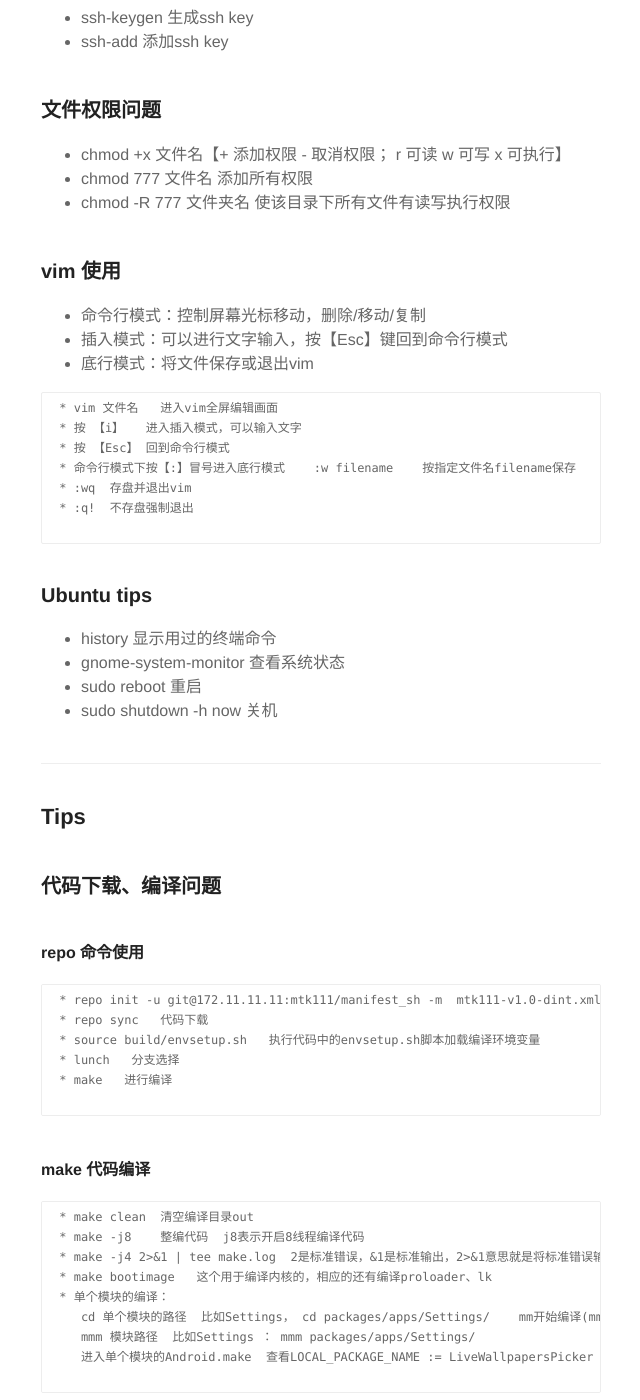
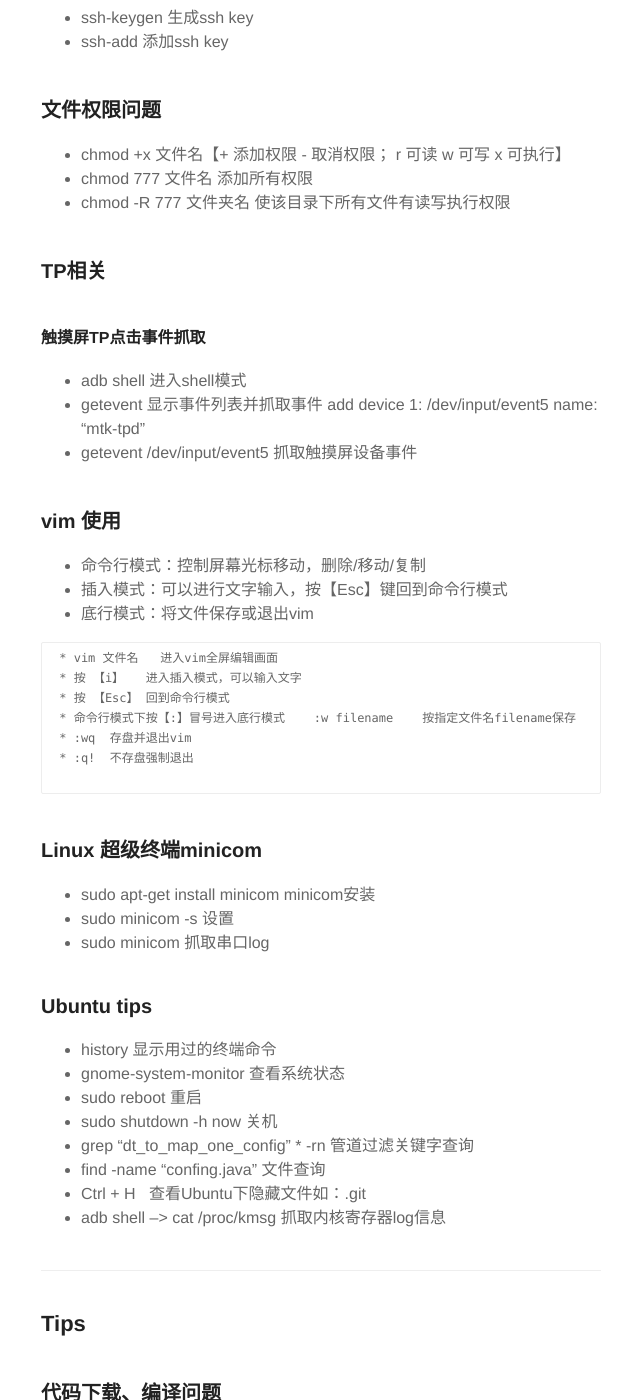
Before and after one commit to potatofly/potatofly.github.io, a Jekyll site: the page built from _posts/2016-10-21-note.md, in a window 1280 px wide and 1400 px high, scrolled down 2613 px. Shown: the whole window, without its empty margins (319-959 px from the left). Built offline with Jekyll 4.4.1, drawn with Linux system fonts in a browser that asks for light colours.

Commit message:
Update 2016-10-21-note.md

```diff
--- a/_posts/2016-10-21-note.md
+++ b/_posts/2016-10-21-note.md
@@ -100,6 +100,15 @@ description: 整理的一些常用工具及技巧
 * chmod 777 文件名 添加所有权限
 * chmod -R 777 文件夹名 使该目录下所有文件有读写执行权限
 
+### TP相关
+
+#### 触摸屏TP点击事件抓取
+* adb shell 进入shell模式
+* getevent 显示事件列表并抓取事件
+    add device 1: /dev/input/event5
+    name:     "mtk-tpd"
+* getevent /dev/input/event5  抓取触摸屏设备事件
+
 ### vim 使用
 * 命令行模式：控制屏幕光标移动，删除/移动/复制
 * 插入模式：可以进行文字输入，按【Esc】键回到命令行模式
@@ -113,11 +122,20 @@ description: 整理的一些常用工具及技巧
  * :q!  不存盘强制退出
  {% endhighlight %}
 
+### Linux 超级终端minicom
+* sudo apt-get install minicom  minicom安装
+* sudo minicom -s   设置
+* sudo minicom   抓取串口log
+
 ### Ubuntu tips
 * history  显示用过的终端命令
 * gnome-system-monitor  查看系统状态
 * sudo reboot  重启
 * sudo shutdown -h now  关机
+* grep "dt_to_map_one_config" * -rn  管道过滤关键字查询
+* find -name "confing.java"   文件查询
+* Ctrl + H   查看Ubuntu下隐藏文件如：.git
+* adb shell --> cat /proc/kmsg  抓取内核寄存器log信息
 
 
 
```
